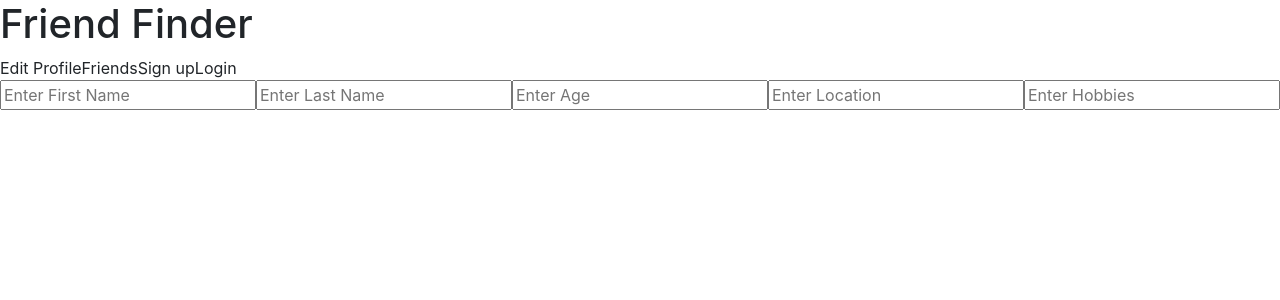
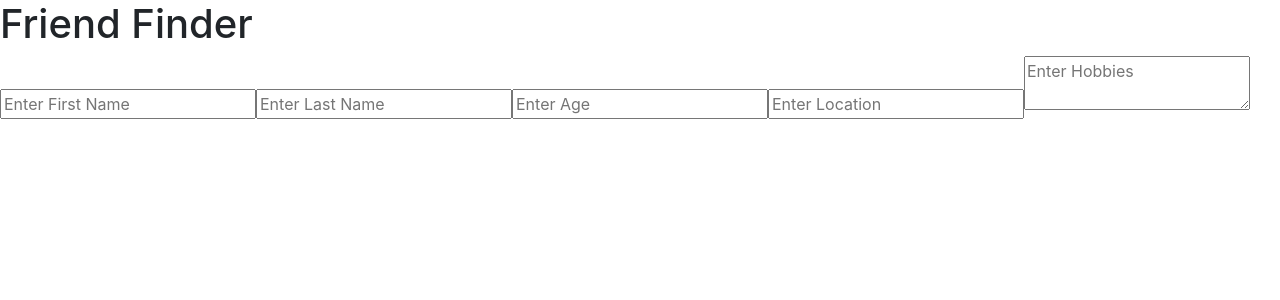
Before and after one commit to Find-Friends/front-end, a React (Create React App) app in the folder friend-finder/: page /profile in a window 1280 px wide. Shown: the top 300 px of the page. Built offline with nearby package versions, Linux system fonts and the light colour scheme.

Commit message:
need to hook up axios call, authorization

```diff
--- a/friend-finder/src/App.js
+++ b/friend-finder/src/App.js
@@ -1,6 +1,6 @@
 import React from 'react';
 
-import ProfileFriends from './components/ProfileFriends'
+import Profile from './components/Profile'
 import Navbar from './components/Navbar';
 
 function App() {
@@ -8,8 +8,15 @@ function App() {
     <div className="App">
       <h1>Friend Finder</h1>
       <Navbar/>
-      <ProfileFriends/>
+      <Profile/>
 
+      {/*ROUTE PATHS */}
+
+    {/* <Route exact path='/' component={}/>
+    <Route path="/profile" component={Profile}/>
+    <Route path="/friends" component={Friends}/>
+    <Route path="/signup" component={Signup}/>
+    <Route path="/login" component={Login}/> */}
 
     </div>
   );
--- a/friend-finder/src/components/Navbar.js
+++ b/friend-finder/src/components/Navbar.js
@@ -8,10 +8,11 @@ export default function Navbar () {
         <nav className='Navbar'>
 
             {/* <NavLink className="navlink" to="/">Home</NavLink> */}
-            <a className="navlink" to="/profile">Edit Profile</a>
-            <a className="navlink" to="/friends">Friends</a>
-            <a className="navlink" to="/signup">Sign up</a>
-            <a className="navlink" to="/login">Login</a>
+            {/* <NavLink className="navlink" to="/profile">Edit Profile</NavLink> */}
+            {/* <NavLink className="navlink" to="/friends">Friends</NavLink> */}
+            {/* <NavLink className="navlink" to="/signup">Sign Up</NavLink> */}
+            {/* <NavLink className="navlink" to="/login">Login</NavLink> */}
+
 
         </nav>
 
--- a/friend-finder/src/components/ProfileFriends.js
+++ b/friend-finder/src/components/Profile.js
@@ -3,7 +3,7 @@ import axios from 'axios';
 
 import ProfileCard from './ProfileCard';
 import ProfileForm from './ProfileForm';
-export default function ProfileFriends() {
+export default function Profile() {
 
     const [friends, setFriends] = useState([]);
 
--- a/friend-finder/src/components/ProfileForm.js
+++ b/friend-finder/src/components/ProfileForm.js
@@ -12,10 +12,7 @@ const ProfileForm = ({values, touched, errors, status}) => {
     }, [status])
 
 
-    const handleChange = e => {
-        console.log(e.target.value);
-        setUser(e.target.value);
-    };
+
 
     return (
 
@@ -60,15 +57,13 @@ const ProfileForm = ({values, touched, errors, status}) => {
 
           {/* Hobbies - enter hobbies*/}
             <Field className='input'
-        type='textarea'
+        component='textarea'
+        type='text'
         placeholder='Enter Hobbies'
         name='hobbies'/>
           {touched.hobbies && errors.hobbies && (
          <p className='error'>{errors.hobbies}</p>
         )}
-
-
-
 
     </Form>
 
@@ -77,12 +72,13 @@ const ProfileForm = ({values, touched, errors, status}) => {
  };
 
 const FormikProfile = withFormik({
-    mapPropsToValues({firstname, lastname, age, location}) {
+    mapPropsToValues({firstname, lastname, age, location, hobbies}) {
         return {
             firstname: firstname || "",
             lastname: lastname || "",
             age: age || "",
-            location: location || ""
+            location: location || "",
+            hobbies: hobbies || ""
         };
     },
 
@@ -90,9 +86,11 @@ const FormikProfile = withFormik({
         firstname: Yup.string().required('Please Enter First Name'),
         lastname: Yup.string().required('Please Enter Last Name'),
         age: Yup.string().required('Please Enter age'),
-        location: Yup.string().required('Please Enter location')
+        location: Yup.string().required('Please Enter a location'),
+        hobbies: Yup.string().required('Please Enter hobbies')
     }),
 
+    // POST REQUEST - NEED TO BE FILLED OUT!
     handleSubmit(values, {setStatus}) {
         axios.post('', values)
         .then(res => {setStatus(res.data); })
```
